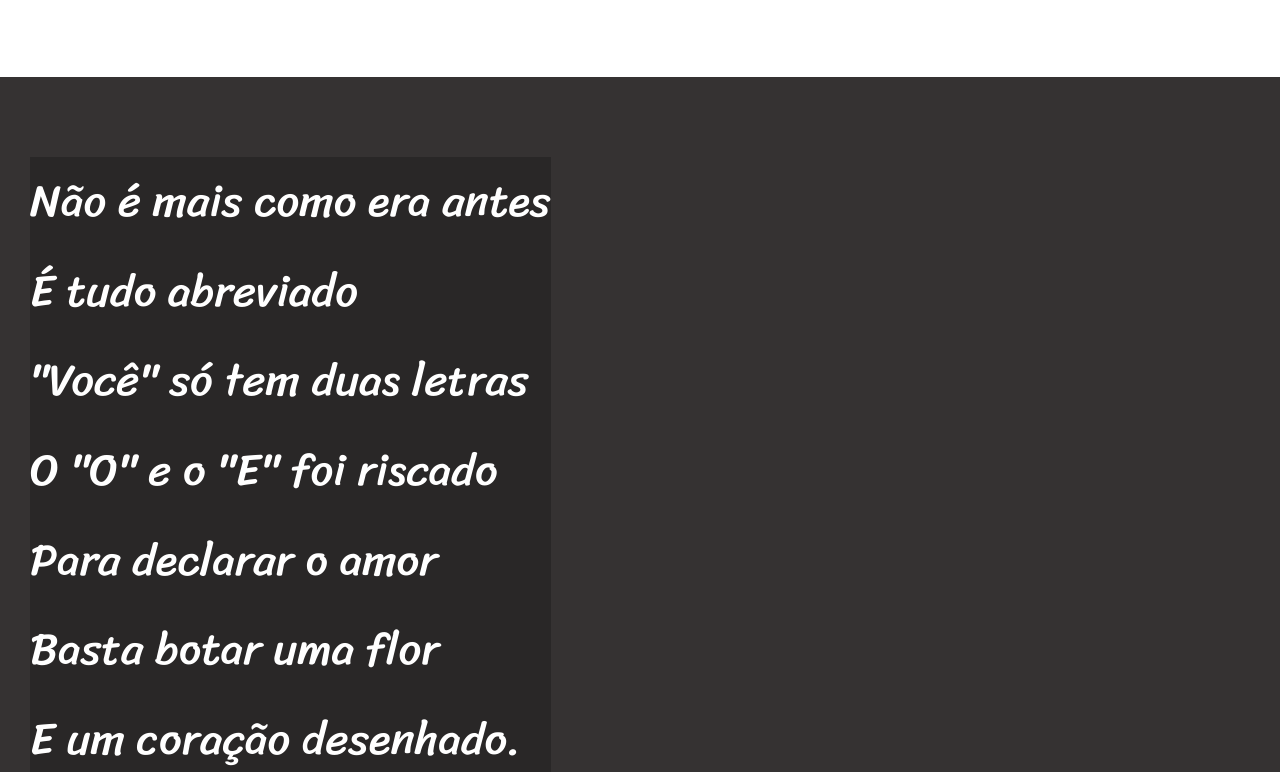
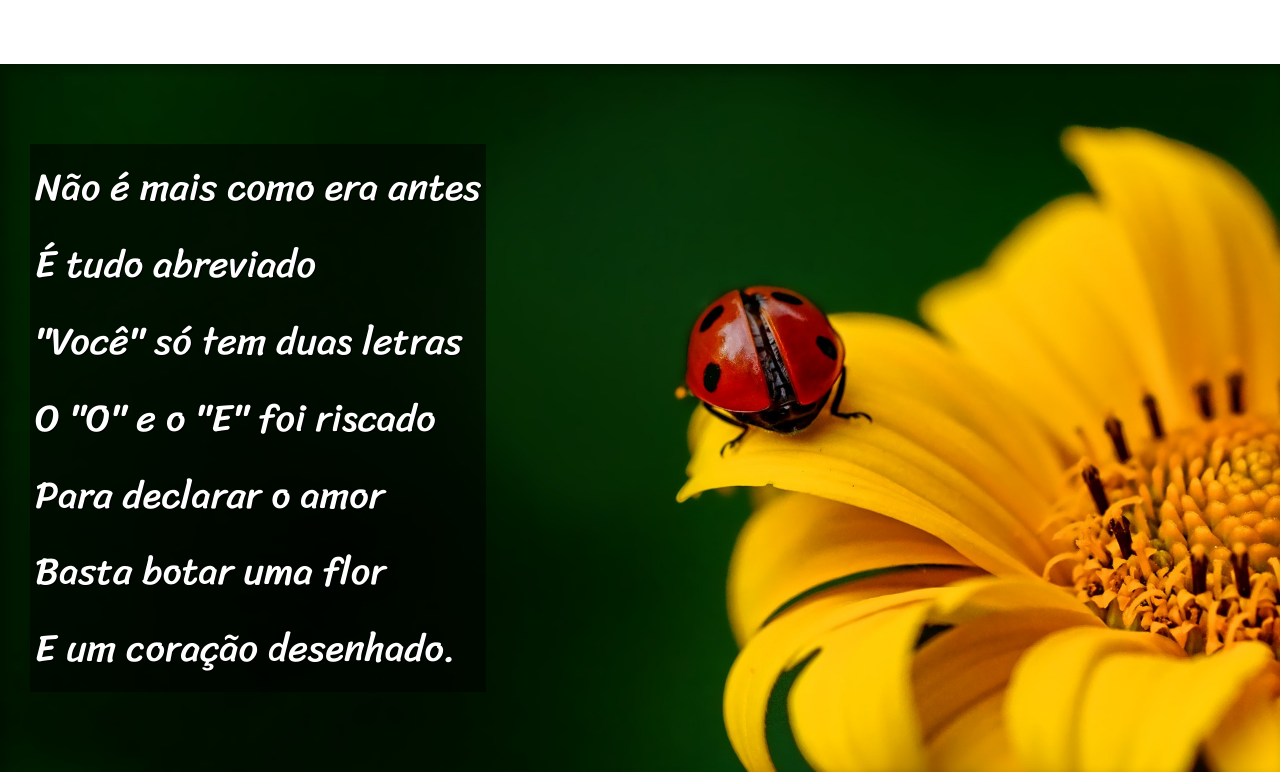
Before and after one commit to carlosdosantos/html-css, a plain HTML site: page exercícios/desafio 012/d012/index.html in a window 1280 px wide. Shown: the part 970-1742 px from the top of the page. Drawn offline with Linux system fonts and the light colour scheme.

Commit message:
d012 finalizado

```diff
--- a/exercícios/desafio 012/d012/estilo/style.css
+++ b/exercícios/desafio 012/d012/estilo/style.css
@@ -54,7 +54,11 @@ section {
     line-height: 2em;
     padding-left: 30px;
     font-family: var(--fonte3);
-    font-size: 3.5vw;
+    font-size: 3vw;
+}
+
+section > p {
+    padding-bottom: 2em;
 }
 
 section.normal {
@@ -65,11 +69,26 @@ section.normal {
 section.imagem {
     background-color: rgb(53, 50, 50);
     color: white;
+    box-shadow: inset 6px 6px 13px 0px rgba(0, 0, 0, 0.308);
+    background-size: cover;
+     background-attachment: fixed;
 }
 
 section.imagem > p {
-    background-color: rgba(0, 0, 0, 0.226);
     display: inline-block;
+    padding: 5px;
+    background-color: rgba(0, 0, 0, 0.514);
+    text-shadow: 1px 1px 0px black;
+}
+
+section#img01 {
+    background-image: url('../imagens/background001.jpg');
+    background-position: right center;
+}
+
+section#img02 {
+    background-image: url('../imagens/background002.jpg');
+    background-position: right center;
 }
 
 footer {
--- a/exercícios/desafio 012/d012/index.html
+++ b/exercícios/desafio 012/d012/index.html
@@ -16,7 +16,7 @@
 
     <section class="normal">
         <p>
-            Estou ficando cansad <br>
+            Estou ficando cansado <br>
             Da tal tecnologia <br>
             Só se fala por e-mail <br>
             Mensagem curta e fria <br>
@@ -26,9 +26,7 @@
         </p>
     </section>
 
-
-
-    <section class="imagem">
+    <section class="imagem" id="img01">
         <p>
             Não é mais como era antes <br>
             É tudo abreviado <br>
@@ -40,8 +38,6 @@
         </p>
     </section>
 
-
-
     <section class="normal">
         <p>
             Arroba agora não pesa <br>
@@ -51,7 +47,7 @@
             Agora é .com <br>
             Se o saite é muito bom <br>
             Ele vale um alto preço. <br>
-            Pra piorar a liguagem <br>
+            Pra piorar a linguagem <br>
             O emoticom é um risco <br>
             Tem símbolo para tudo <br>
             Ponto e vírgula e um asterisco <br>
@@ -61,9 +57,7 @@
         </p>
     </section>
 
-
-
-    <section class="imagem">
+    <section class="imagem" id="img02">
         <p>
             Tenho saudade das cartas <br>
             Escritas com a própria mão <br>
@@ -74,8 +68,6 @@
             Nas linhas do coração.
         </p>
     </section>
-
-
 
     <section class="normal">
         <p>
```
